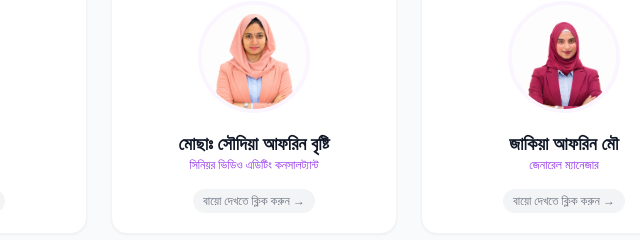
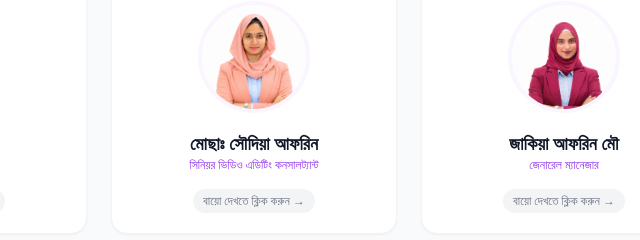
Before and after one commit to thebelieversagency2026/thebelieversagency-website-2, a plain HTML site: page index.html in a window 1280 px wide. Shown: the part 2880-3120 px from the top of the page, 231-871 px from the left. Drawn offline with nearby package versions, Linux system fonts and the light colour scheme.

Commit message:
Update index.html

```diff
--- a/index.html
+++ b/index.html
@@ -367,7 +367,7 @@
             <div class="relative w-28 h-28 mx-auto mb-4 overflow-hidden rounded-full border-4 border-purple-50 group-hover:border-purple-200 transition-all">
               <img src="assets/images/soudia.png" alt="Saudia Afrin Vristy" class="w-full h-full object-cover group-hover:scale-110 transition-transform duration-300">
             </div>
-            <h3 class="text-lg font-bold text-gray-900 group-hover:text-purple-600 transition-colors">মোছাঃ সৌদিয়া আফরিন বৃষ্টি</h3>
+            <h3 class="text-lg font-bold text-gray-900 group-hover:text-purple-600 transition-colors">মোছাঃ সৌদিয়া আফরিন </h3>
             <p class="text-xs font-medium text-purple-600 mb-2">সিনিয়র ভিডিও এডিটিং কনসালট্যান্ট</p>
             <span class="inline-block text-xs text-gray-500 bg-gray-100 px-2.5 py-1 rounded-full mt-2">বায়ো দেখতে ক্লিক করুন →</span>
           </div>
@@ -727,10 +727,10 @@
           },
 
           vristy: {
-            name: "মোছাঃ সৌদিয়া আফরিন বৃষ্টি",
+            name: "মোছাঃ সৌদিয়া আফরিন",
             role: "সিনিয়র ভিডিও এডিটিং কনসালট্যান্ট | দ্য বিলিভার্স এজেন্সি",
             image: "assets/images/soudia.png",
-            intro: "মোছাঃ সৌদিয়া আফরিন বৃষ্টি একজন দক্ষ ডিজিটাল মার্কেটিং পেশাজীবী, সফল ফ্রিল্যান্সার এবং দ্য বিলিভার্স এজেন্সির সিনিয়র ভিডিও এডিটিং কনসালট্যান্ট। কুষ্টিয়ার ভেড়ামারায় জন্ম নেওয়া এই নারী পারিবারিক দায়িত্ব পালনের পাশাপাশি আন্তর্জাতিক মার্কেটপ্লেসে কাজ করছেন।",
+            intro: "মোছাঃ সৌদিয়া আফরিন একজন দক্ষ ডিজিটাল মার্কেটিং পেশাজীবী, সফল ফ্রিল্যান্সার এবং দ্য বিলিভার্স এজেন্সির সিনিয়র ভিডিও এডিটিং কনসালট্যান্ট। কুষ্টিয়ার ভেড়ামারায় জন্ম নেওয়া এই নারী পারিবারিক দায়িত্ব পালনের পাশাপাশি আন্তর্জাতিক মার্কেটপ্লেসে কাজ করছেন।",
             skills: [
               "ভিডিও এডিটিং ও পোস্ট-প্রোডাকশন",
               "ভিডিও সার্চ ইঞ্জিন অপটিমাইজেশন (Video SEO)",
@@ -765,7 +765,7 @@
             ],
             workplace: [
               "দ্য বিলিভার্স এজেন্সি — পদবি: জেনারেল ম্যানেজার",
-              "লুমিনাস আইটি ইনস্টিটিউট — পদবি: কো-অর্ডিনেটর"
+              "লুমিনাস আইটি ইনস্টিটিউট — পদবি:জুনিয়র স্টুডেন্ট অ্যাফেয়ার্স অফিসার "
             ],
             quote: "আত্মবিশ্বাস ও সঠিক ব্যবস্থাপনার সমন্বয়ে প্রতিষ্ঠানের সম্মিলিত সাফল্য নিশ্চিত করাই লক্ষ্য।"
           }
```
